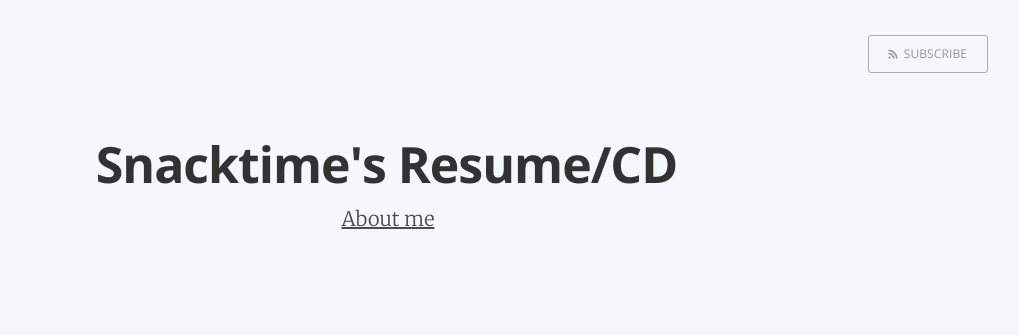
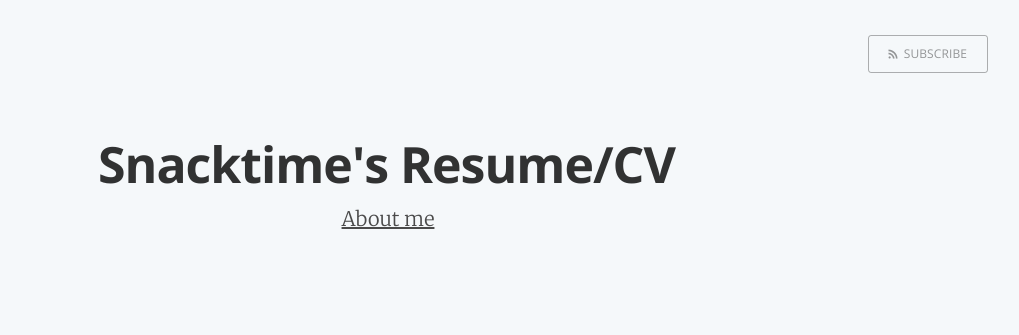
Before and after one commit to snacktime81/snacktime81.github.io, a Jekyll site: the page built from index.html, in a window 1280 px wide and 900 px high. Shown: the top 335 px of the window, without its empty margins (252-1271 px from the left). Built offline with Jekyll 4.4.1, drawn with Linux system fonts in a browser that asks for light colours; the list of posts is cut into pages by our own code; some of the changed text lies outside the part shown.

```diff
--- a/_config.yml
+++ b/_config.yml
@@ -1,4 +1,4 @@
-name: Snacktime's Resume/CD
+name: Snacktime's Resume/CV
 description:
 meta_description: "Snacktime's Resume/CV"
 
```
